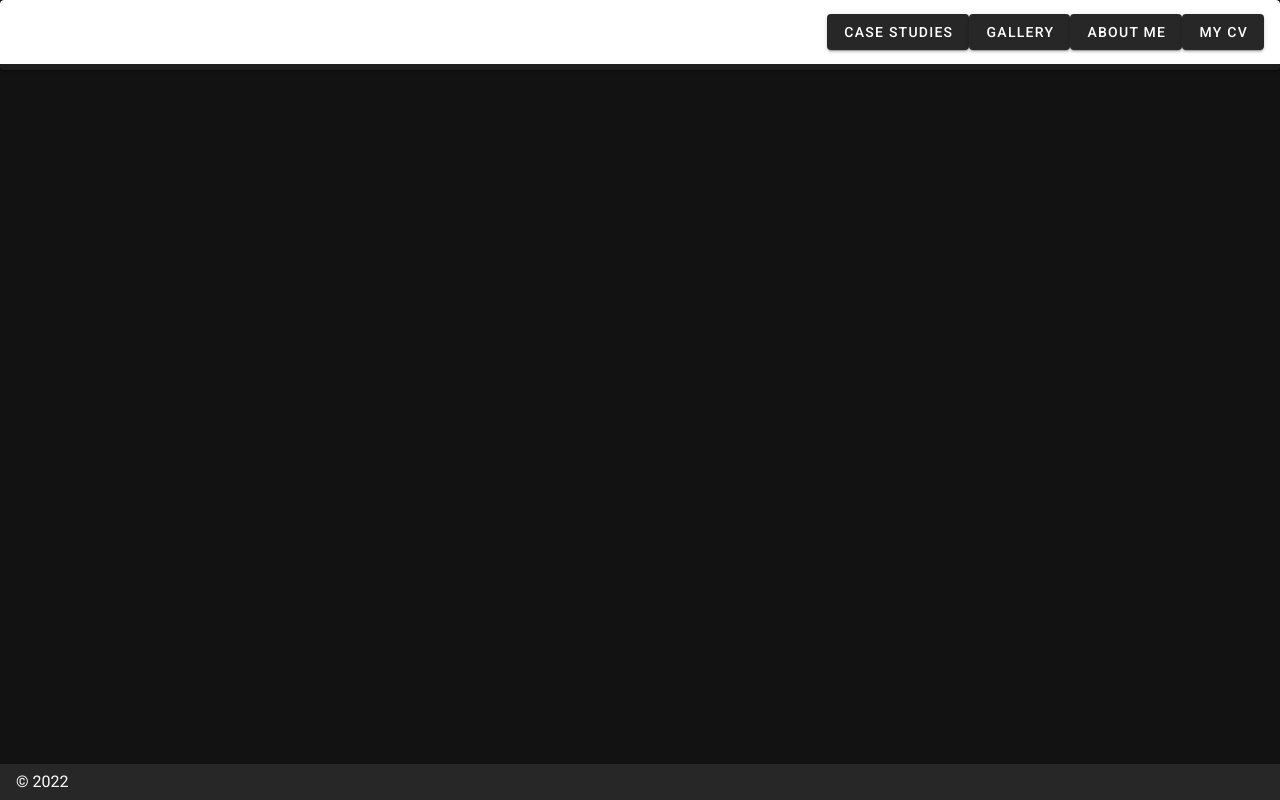
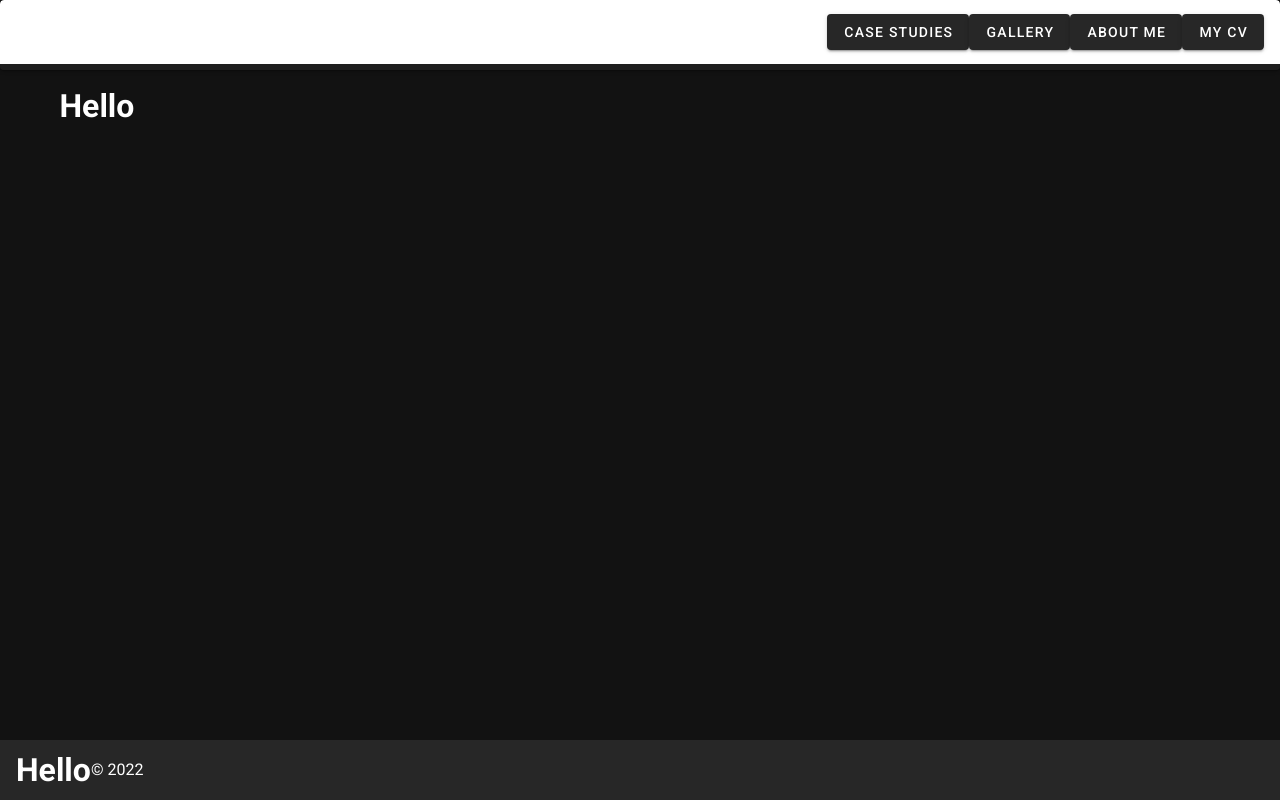
Before and after one commit to howmehow/gr-website, a Nuxt app: page /CV in a window 1280 px wide. Built offline with nearby package versions, Linux system fonts and the light colour scheme.

Commit message:
Adding all pages

```diff
--- /dev/null
+++ b/components/FooterBar.vue
@@ -0,0 +1,16 @@
+<template>
+  <v-footer>
+    <h1>Hello</h1>
+    <span>&copy; {{ new Date().getFullYear() }}</span>
+  </v-footer>
+</template>
+
+<script>
+export default {
+  name: "FooterBar"
+}
+</script>
+
+<style scoped>
+
+</style>
--- a/layouts/default.vue
+++ b/layouts/default.vue
@@ -7,20 +7,17 @@
       </v-container>
     </v-main>
 
-    <v-footer
-      :absolute="!fixed"
-      app
-    >
-      <span>&copy; {{ new Date().getFullYear() }}</span>
-    </v-footer>
+  <FooterBar></FooterBar>
   </v-app>
 </template>
 
 <script>
 import NavBar from '../components/NavBar'
+import FooterBar from "@/components/FooterBar";
 export default {
   components: {
     NavBar,
+    FooterBar,
   },
   name: 'DefaultLayout',
   data () {
--- /dev/null
+++ b/pages/AboutMe.vue
@@ -0,0 +1,13 @@
+<template>
+<h1>Hello</h1>
+</template>
+
+<script>
+export default {
+  name: "AboutMe"
+}
+</script>
+
+<style scoped>
+
+</style>
--- /dev/null
+++ b/pages/CV.vue
@@ -0,0 +1,13 @@
+<template>
+  <h1>Hello</h1>
+</template>
+
+<script>
+export default {
+  name: "CV"
+}
+</script>
+
+<style scoped>
+
+</style>
--- /dev/null
+++ b/pages/CaseStudyArtYoga.vue
@@ -0,0 +1,13 @@
+<template>
+  <h1>Hello</h1>
+</template>
+
+<script>
+export default {
+  name: "CaseStudyArtYoga"
+}
+</script>
+
+<style scoped>
+
+</style>
--- /dev/null
+++ b/pages/CaseStudyFlin.vue
@@ -0,0 +1,13 @@
+<template>
+  <h1>Hello</h1>
+</template>
+
+<script>
+export default {
+  name: "CaseStudyFlin"
+}
+</script>
+
+<style scoped>
+
+</style>
--- /dev/null
+++ b/pages/CaseStudyTrodel.vue
@@ -0,0 +1,13 @@
+<template>
+  <h1>Hello</h1>
+</template>
+
+<script>
+export default {
+  name: "CaseStudyTrodel"
+}
+</script>
+
+<style scoped>
+
+</style>
```
